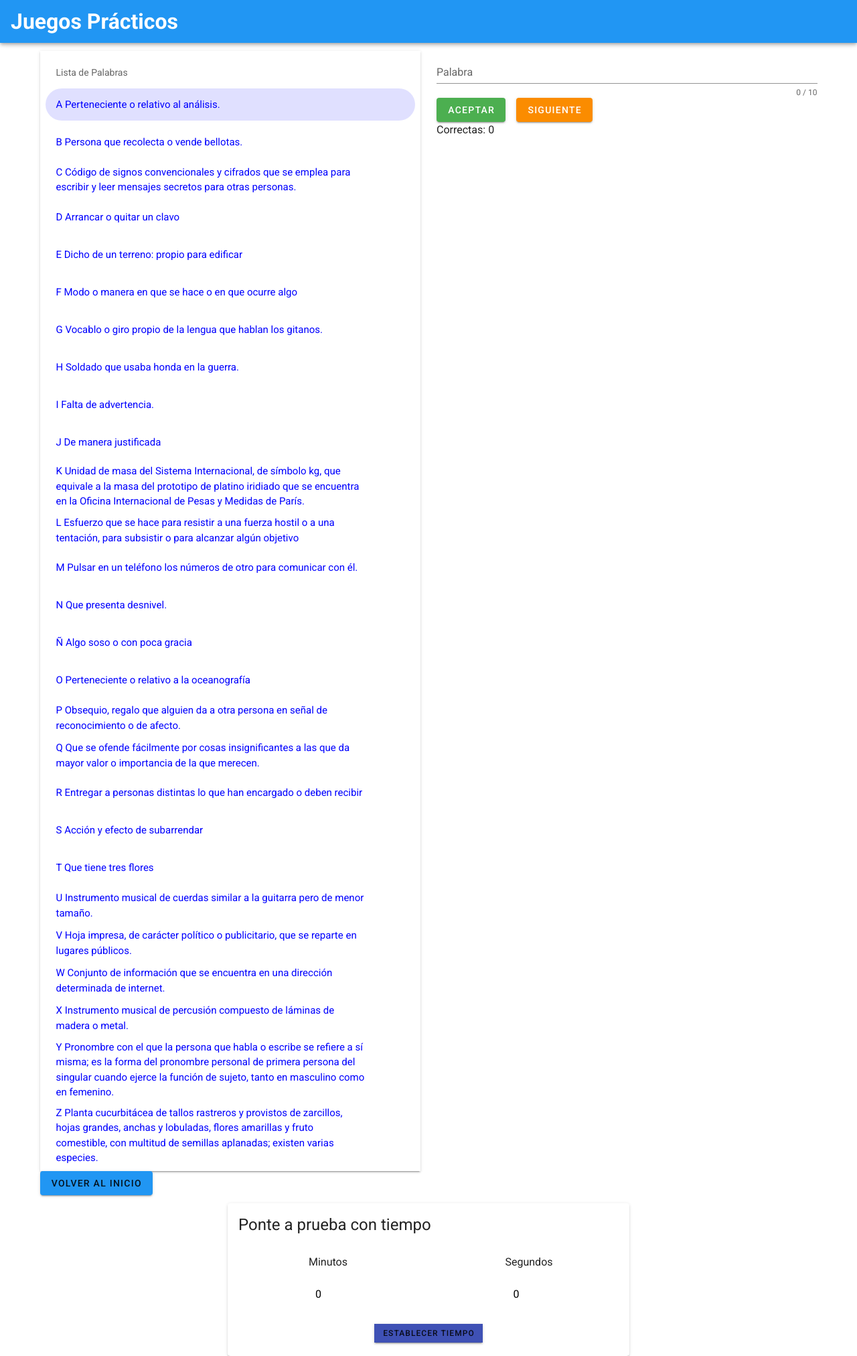
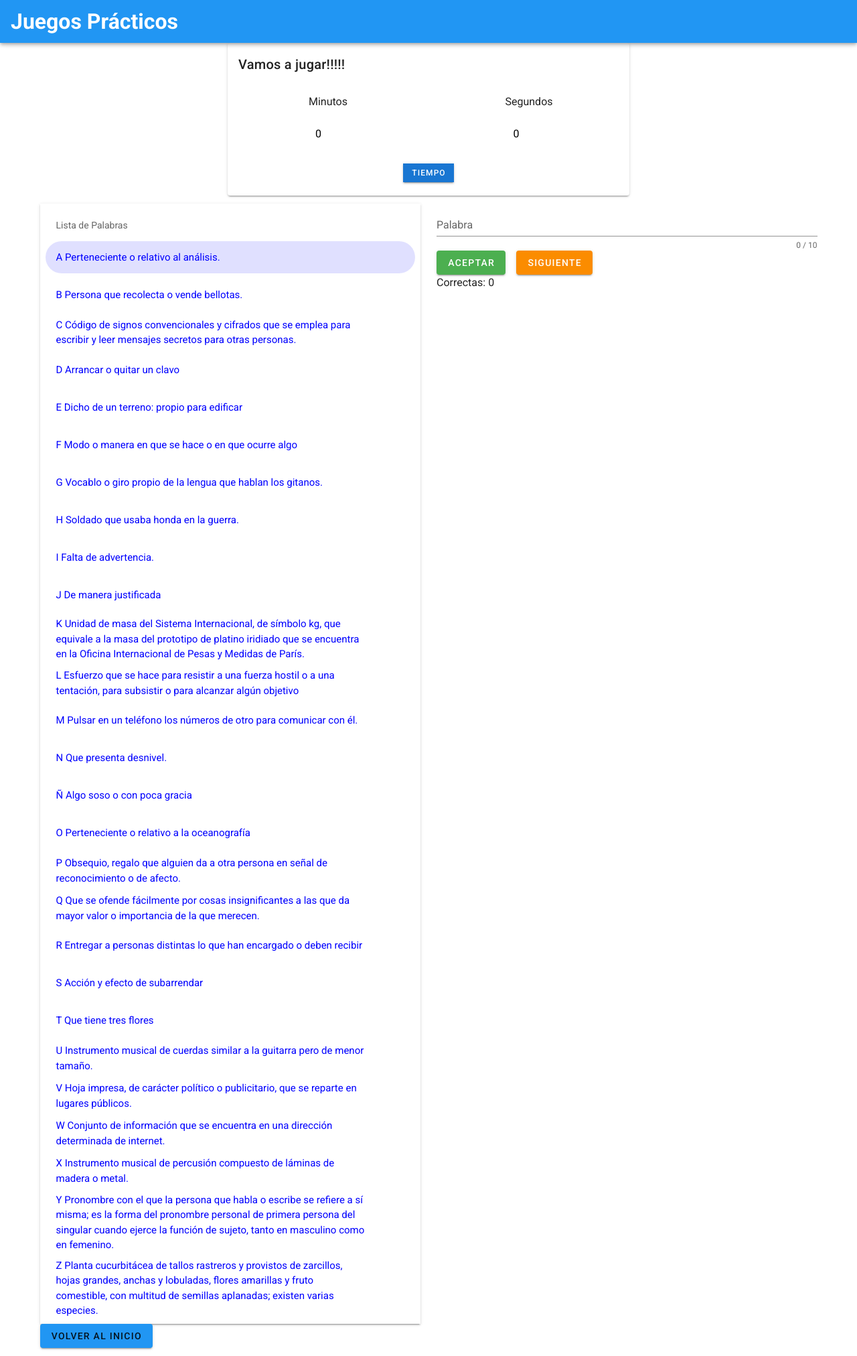
Before and after one commit to fasalgad/ruleta-palabras, a Vue app: page /ruleta in a window 1280 px wide. Shown: the whole page at 67% size. Built offline with nearby package versions, Linux system fonts and the light colour scheme.

Commit message:
versión 24.07.2020 23:366, tengo problemas con el tiempo

```diff
--- a/src/components/ConfigTimer.vue
+++ b/src/components/ConfigTimer.vue
@@ -18,6 +18,7 @@
             id="min"
             min="0"
             max="5"
+            required
           />
         </v-col>
         <v-col>
@@ -28,12 +29,13 @@
             id="sec"
             max="59"
             min="0"
+            required
           />
         </v-col>
         </v-row>
         <v-row>
         <v-col>
-          <v-btn @click="enviartiempo" small class="ma-2" tile color="indigo">Establecer Tiempo</v-btn>
+          <v-btn @click="enviartiempo" small class="ma-2" tile color="primary">Tiempo</v-btn>
         </v-col>
         </v-row>
     </form>
@@ -47,7 +49,7 @@ export default {
     return {
       Minutos: 0,
       Segundos: 0,
-    };
+    }
   },
   methods: {
     enviartiempo() {
--- a/src/components/Timer.vue
+++ b/src/components/Timer.vue
@@ -10,16 +10,16 @@ export default {
 
   filters: {
     prettify: function(value) {
-      let data = value.split(":");
+      let data = value.split(':');
       let Minutos = data[0];
       let Segundos = data[1];
       if (Minutos < 10) {
-        Minutos = "0" + Minutos;
+        Minutos = 0 + Minutos;
       }
       if (Segundos < 10) {
-        Segundos = "0" + Segundos;
+        Segundos = 0 + Segundos;
       }
-      return Minutos + ":" + Segundos;
+      return Minutos + ':' + Segundos
     },
   }
 }
--- a/src/views/Ruleta.vue
+++ b/src/views/Ruleta.vue
@@ -1,6 +1,6 @@
 <template>
   <div>
-    <Ingreso />
+
     <v-card
       max-width="600"
       max-height="300"
@@ -8,7 +8,7 @@
       justify="center"
       align="center"
     >
-      <v-card-title class="headline"> Ponte a prueba con tiempo</v-card-title>
+      <v-card-title class="Center">Vamos a jugar!!!!!</v-card-title>
       <timer-setup v-if="!time" @set-time="setTime"></timer-setup>
       <div v-else>
         <timer :time="prettyTime"></timer>
@@ -22,12 +22,14 @@
             >Start</v-btn
           >
           <v-btn class="ma-2" tile color="indigo" v-if="isRunning" @click="stop"
-            >Stop</v-btn
+            >Alto</v-btn
           >
-          <v-btn class="ma-2" tile color="indigo" @click="reset">Reset</v-btn>
+          <v-btn class="ma-2" tile color="indigo" @click="reset">Reiniciar</v-btn>
         </div>
       </div>
     </v-card>
+
+    <Ingreso />
   </div>
 </template>
 
@@ -93,7 +95,7 @@ export default {
       this.Minutos = 0
     },
     setTime (payload) {
-      this.time = payload.Minutos * 60 + payload.Segundos
+      this.time = (payload.Minutos * 60 + payload.Segundos)
     }
   }
 }
```
